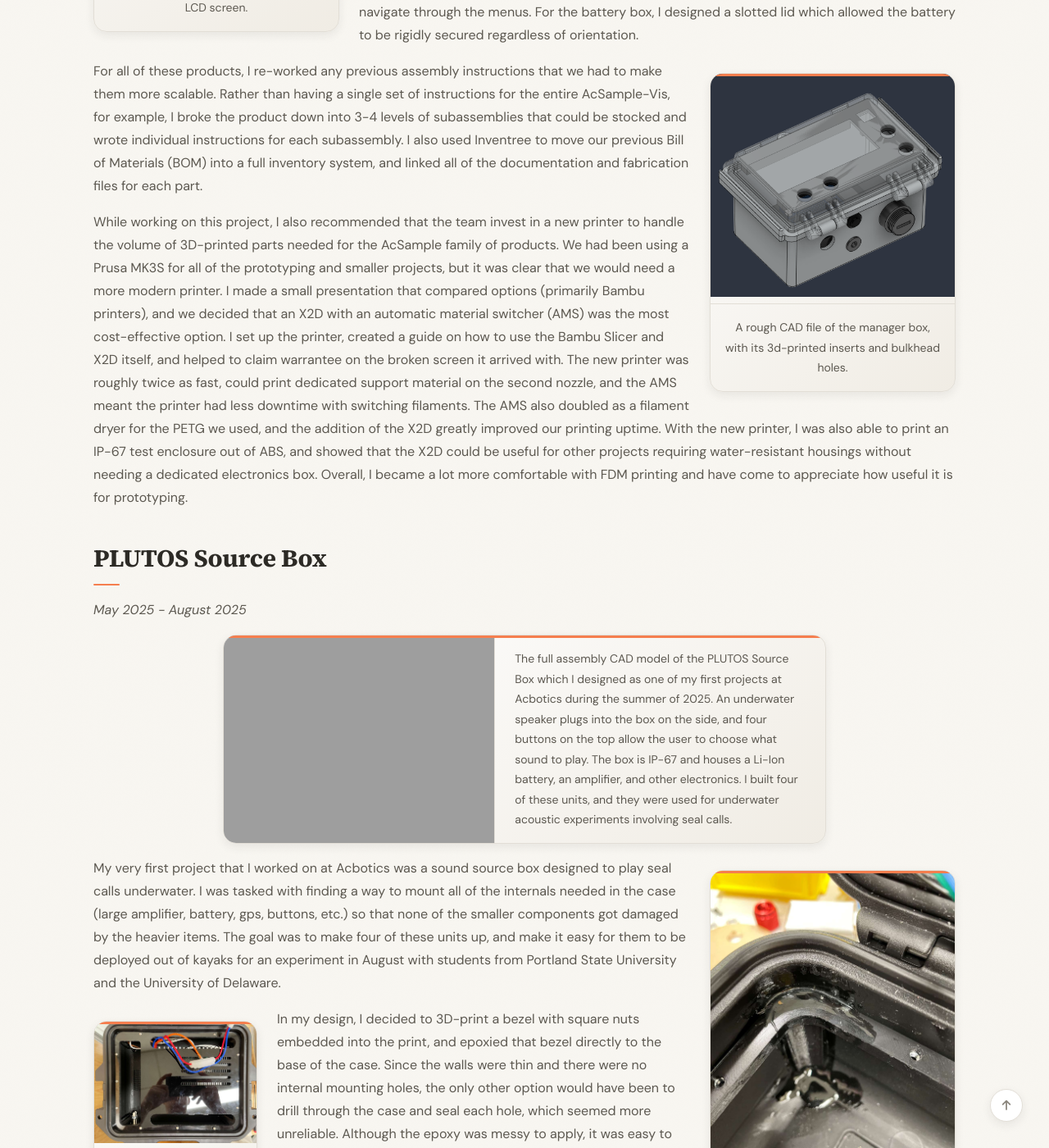
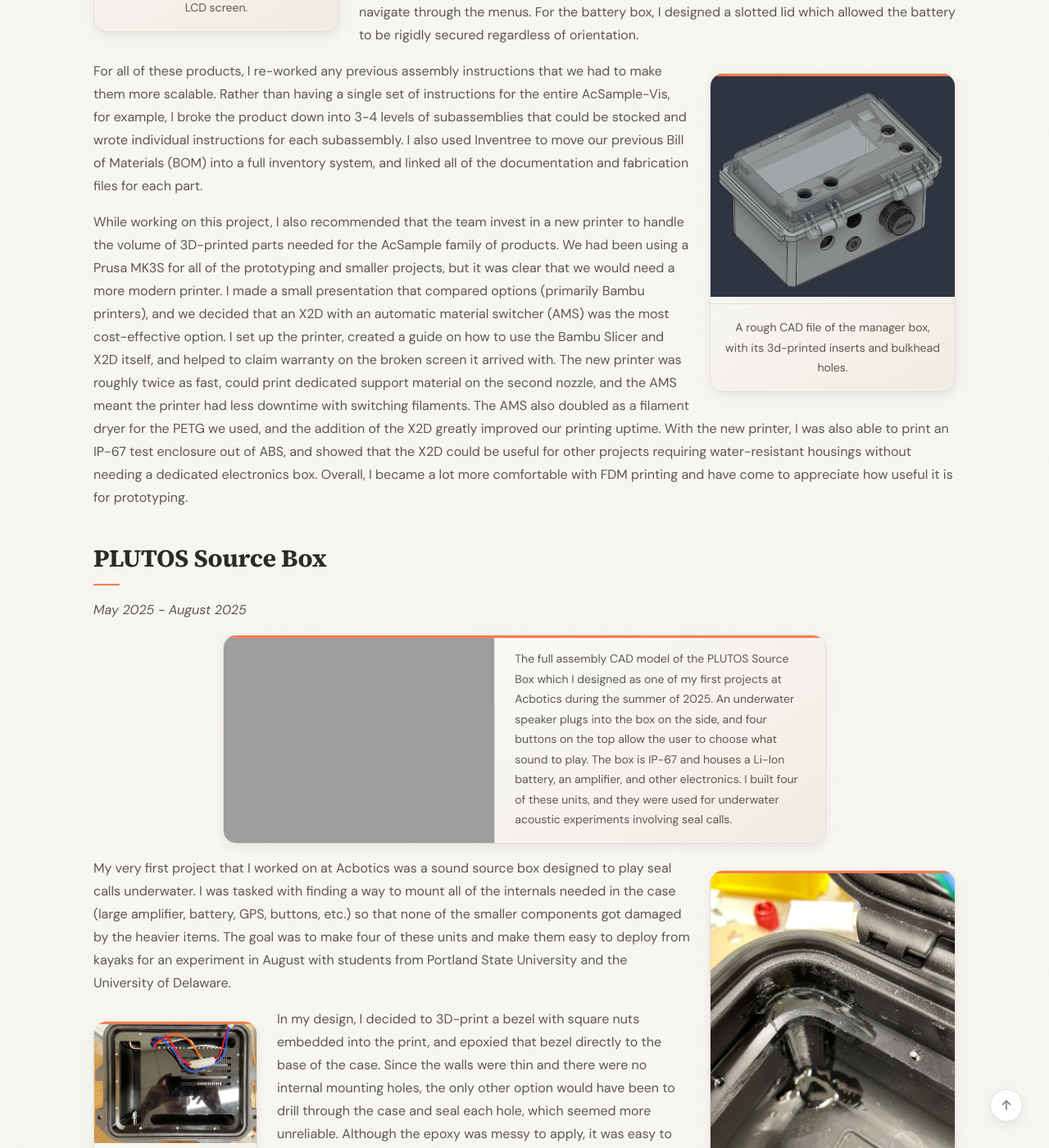
Before and after one commit to braden-kennedy/bkennedyportfolio, a Jekyll site: the page built from _pages/acbotics.md, in a window 1280 px wide and 1400 px high, scrolled down 3478 px. Shown: the whole window at 82% size. Built offline with Jekyll 4.4.1, drawn with Linux system fonts in a browser that asks for light colours; a style sheet for code colours, icons or effects is not loaded; some of the changed text lies outside the part shown.

Commit message:
Update acbotics.md

```diff
--- a/_pages/acbotics.md
+++ b/_pages/acbotics.md
@@ -13,7 +13,7 @@ permalink: /acbotics/
 
 {% include figure.html src="acbotics/MakeraCAM.JPG" alt=" " caption="The mounting plate I made for the large eDNA prototype, using MakeraCam." position="left" width="300px" %}
 
-One of my major projects as a Mechanical Engineering intern at Acbotics my first summer working there was early prototyping for their in vitro eDNA sampling systems, later named the AcSample. When I first arrived, they had some of the higher-level design choices planned out (ie they had selected particular peristaltic pumps to try out, had chosen the type of flow sensor and tubing that they wanted to use, had some PVC pipes and fixtures on hand), but still had yet to fit everything into housings and make it something that could easily be deployed into the water off the back of a boat or dock. They were also deciding if they wanted to make two different prototype sizes (with different pumping capabilities) to see which size was preferred by customers (or if both had their niches).
+One of my major projects during my first summer as a Mechanical Engineering intern at Acbotics was early prototyping for their in vitro eDNA sampling systems, later named the AcSample. When I first arrived, they had some of the higher-level design choices planned out (i.e. they had selected particular peristaltic pumps to try out, had chosen the type of flow sensor and tubing that they wanted to use, had some PVC pipes and fixtures on hand), but still had yet to fit everything into housings and make it something that could easily be deployed into the water off the back of a boat or dock. They were also deciding if they wanted to make two different prototype sizes (with different pumping capabilities) to see which size was preferred by customers (or if both had their niches).
 
 {% include figure.html src="acbotics/eDNA_Plate.JPG" alt=" " caption="The cut aluminum mounting plate, with a few tabs to file off." position="right" width="300px" %}
 
@@ -33,11 +33,11 @@ Finally, after designing these two prototypes, I was tasked with making a fixtur
 
 *January 2026, May 2026 - August 2026*
 
-{% include figure.html src="acbotics/AcSample_CADFull.JPG" alt=" " caption="The full, assembled version of the first production AcSample models. Each unit consists of three separate pumps, each with their own flow sensors, that are fed into external filters chosen by the customer. The entire assembly is mounted to a red baseplate to make it easier to deploy at the desired depth. During the winter of 2025/2026 and the summer of 2026, I helped to refine the pre-production design into scalable, easy-to-assemble product and created lots of internal documentation (assembly instructions, engineering drawings, etc.)." position="wide" width="80%" %}
+{% include figure.html src="acbotics/AcSample_CADFull.JPG" alt=" " caption="The full, assembled version of the first production AcSample models. Each unit consists of three separate pumps, each with their own flow sensors, that are fed into external filters chosen by the customer. The entire assembly is mounted to a red baseplate to make it easier to deploy at the desired depth. During the winter of 2025/2026 and the summer of 2026, I helped to refine the pre-production design into a scalable, easy-to-assemble product and created lots of internal documentation (assembly instructions, engineering drawings, etc.)." position="wide" width="80%" %}
 
 {% include figure.html src="acbotics/AcSample_FullProto.JPG" alt=" " caption="A pre-production model of the AcSample." position="right" width="300px" %}
 
-In the time between my previous summer internship and my winter project support, the rest of the Acbotics team used the feedback from the early AcSample prototypes to design their first pre-production model. During the winter, I helped to make a few modifications to the current pre-production design, wrote assembly instructions for that model, and built up around eight units. Instead of having separate housings for the pumps and electronics like in previous models, everything was condensed down to fit into a single case. To make it easier to connect external filters while still sealing reliably, luer lock fittings were used. My thorough instructions helped part-time team members less familiar with the project to easily make more units up in the following spring.
+In the time between my previous summer internship and my winter project support, the rest of the Acbotics team used the feedback from the early AcSample prototypes to design their first pre-production model. During the winter, I helped to make a few modifications to the current pre-production design, wrote assembly instructions for that model, and built up around eight units. Instead of having separate housings for the pumps and electronics like in previous models, everything was condensed down to fit into a single case. To make it easier to connect external filters while still sealing reliably, luer lock fittings were used. My thorough instructions helped part-time team members who were less familiar with the project easily assemble more units the following spring.
 
 {% include figure.html src="acbotics/AcSample_BaseAssembled.JPG" alt=" " caption="The lid of a production version of the AcSample-VIS, now with a clear lid and LCD screen." position="left" width="300px" %}
 
@@ -49,7 +49,7 @@ In addition to the new models, I also designed accompanying manager and battery
 
 For all of these products, I re-worked any previous assembly instructions that we had to make them more scalable. Rather than having a single set of instructions for the entire AcSample-Vis, for example, I broke the product down into 3-4 levels of subassemblies that could be stocked and wrote individual instructions for each subassembly. I also used Inventree to move our previous Bill of Materials (BOM) into a full inventory system, and linked all of the documentation and fabrication files for each part.
 
-While working on this project, I also recommended that the team invest in a new printer to handle the volume of 3D-printed parts needed for the AcSample family of products. We had been using a Prusa MK3S for all of the prototyping and smaller projects, but it was clear that we would need a more modern printer. I made a small presentation that compared options (primarily Bambu printers), and we decided that an X2D with an automatic material switcher (AMS) was the most cost-effective option. I set up the printer, created a guide on how to use the Bambu Slicer and X2D itself, and helped to claim warrantee on the broken screen it arrived with. The new printer was roughly twice as fast, could print dedicated support material on the second nozzle, and the AMS meant the printer had less downtime with switching filaments. The AMS also doubled as a filament dryer for the PETG we used, and the addition of the X2D greatly improved our printing uptime. With the new printer, I was also able to print an IP-67 test enclosure out of ABS, and showed that the X2D could be useful for other projects requiring water-resistant housings without needing a dedicated electronics box. Overall, I became a lot more comfortable with FDM printing and have come to appreciate how useful it is for prototyping.
+While working on this project, I also recommended that the team invest in a new printer to handle the volume of 3D-printed parts needed for the AcSample family of products. We had been using a Prusa MK3S for all of the prototyping and smaller projects, but it was clear that we would need a more modern printer. I made a small presentation that compared options (primarily Bambu printers), and we decided that an X2D with an automatic material switcher (AMS) was the most cost-effective option. I set up the printer, created a guide on how to use the Bambu Slicer and X2D itself, and helped to claim warranty on the broken screen it arrived with. The new printer was roughly twice as fast, could print dedicated support material on the second nozzle, and the AMS meant the printer had less downtime with switching filaments. The AMS also doubled as a filament dryer for the PETG we used, and the addition of the X2D greatly improved our printing uptime. With the new printer, I was also able to print an IP-67 test enclosure out of ABS, and showed that the X2D could be useful for other projects requiring water-resistant housings without needing a dedicated electronics box. Overall, I became a lot more comfortable with FDM printing and have come to appreciate how useful it is for prototyping.
 
 ## PLUTOS Source Box
 *May 2025 - August 2025*
@@ -58,13 +58,13 @@ While working on this project, I also recommended that the team invest in a new
 
 {% include figure.html src="acbotics/SoundBox_Epoxy.JPG" alt=" " caption="Epoxy securing the bezel to the case." position="right" width="300px" %}
 
-My very first project that I worked on at Acbotics was a sound source box designed to play seal calls underwater. I was tasked with finding a way to mount all of the internals needed in the case (large amplifier, battery, gps, buttons, etc.) so that none of the smaller components got damaged by the heavier items. The goal was to make four of these units up, and make it easy for them to be deployed out of kayaks for an experiment in August with students from Portland State University and the University of Delaware.
+My very first project that I worked on at Acbotics was a sound source box designed to play seal calls underwater. I was tasked with finding a way to mount all of the internals needed in the case (large amplifier, battery, GPS, buttons, etc.) so that none of the smaller components got damaged by the heavier items. The goal was to make four of these units and make them easy to deploy from kayaks for an experiment in August with students from Portland State University and the University of Delaware.
 
 {% include figure.html src="acbotics/SoundBox_Base.JPG" alt=" " caption="The acrylic lid mounted to the bezel, holding the amplifier in place and leaving room for the battery." position="left" width="200px" %}
 
 In my design, I decided to 3D-print a bezel with square nuts embedded into the print, and epoxied that bezel directly to the base of the case. Since the walls were thin and there were no internal mounting holes, the only other option would have been to drill through the case and seal each hole, which seemed more unreliable. Although the epoxy was messy to apply, it was easy to clean up before setting and provided the strength needed to hold components in place with the case at any angle.
 
-I then machined an acrylic lid that attached to the bezel using a desktop CNC machine (a Carvera Air). The office had acquired the machine just a couple of weeks before my internship started, and while they had run some test files on it they had yet to use it for an actual project. I familiarized myself with the software and cut a few different versions of the lid as I iterated over the design. I was really happy with how sleek and clean the design looked!
+I then used a desktop CNC machine (a Carvera Air) to machine an acrylic lid that attached to the bezel. The office had acquired the machine just a couple of weeks before my internship started, and while they had run some test files on it they had yet to use it for an actual project. I familiarized myself with the software and cut a few different versions of the lid as I iterated over the design. I was really happy with how sleek and clean the design looked!
 
 {% include figure.html src="acbotics/Kayak_PreDeployment.JPEG" alt=" " caption="Getting ready to deploy the hydrophone array to the middle of Ashumet Pond by kayak, for experimental testing." position="right" width="300px" %}
 
```
